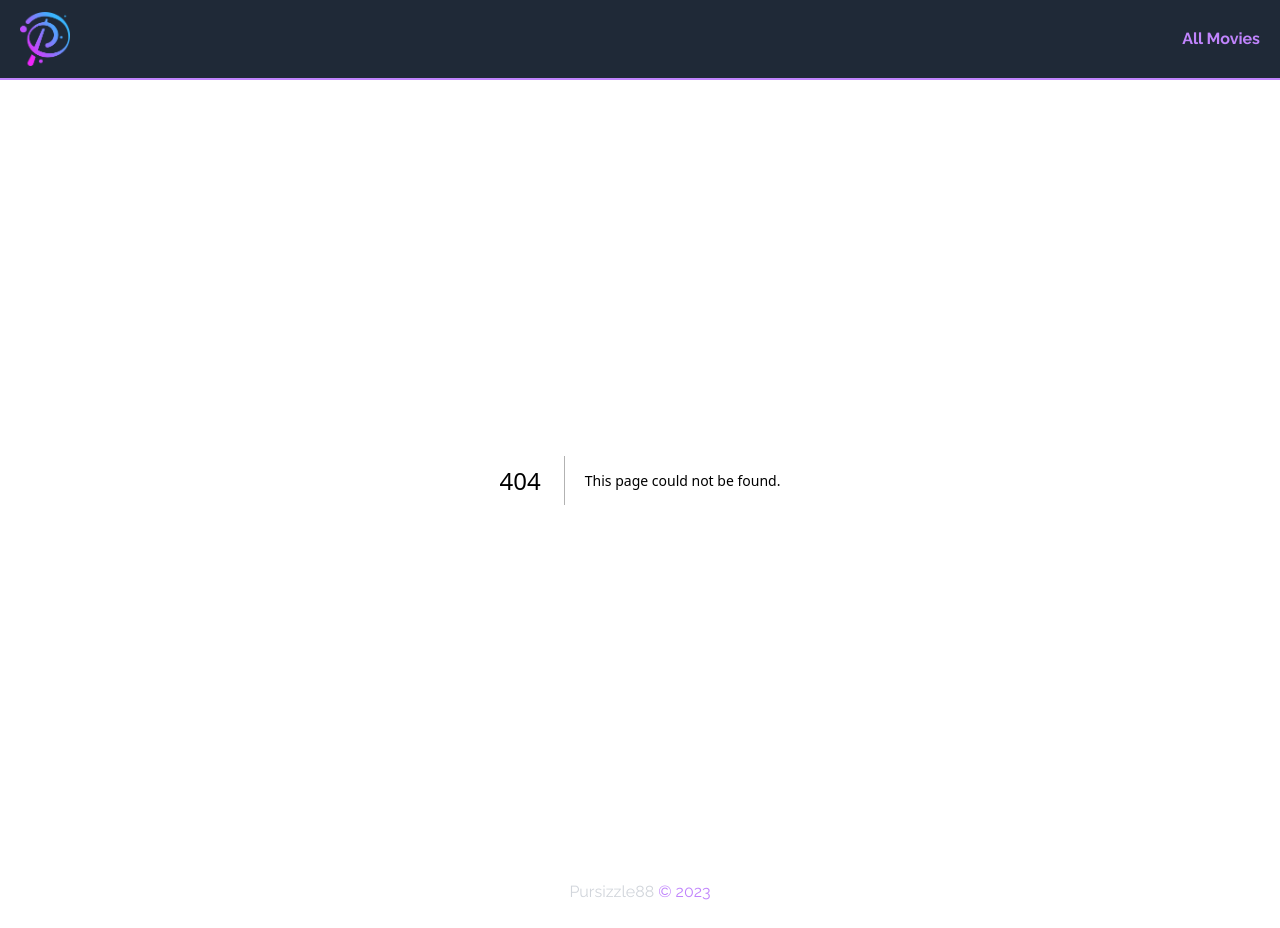
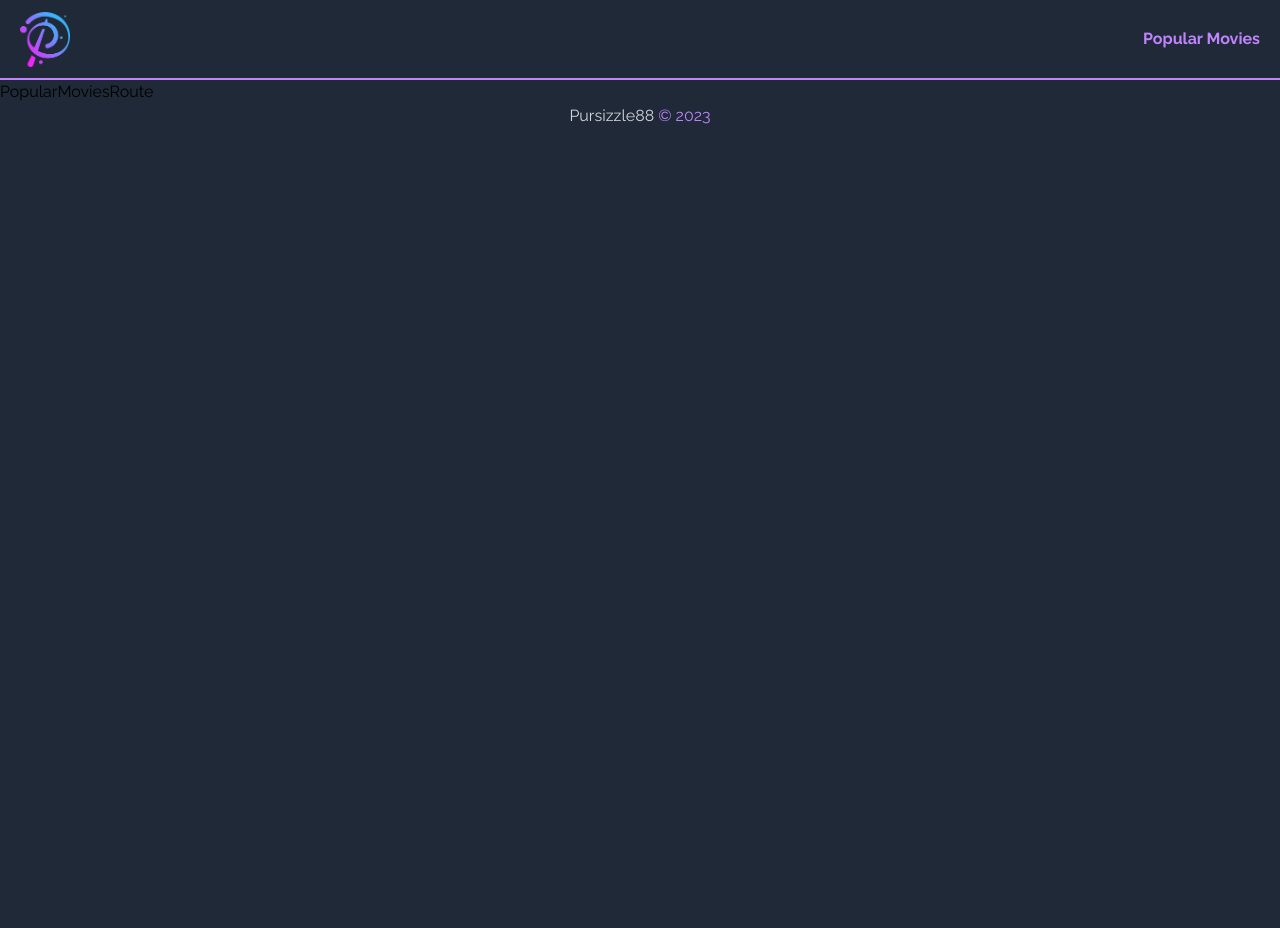
Before and after one commit to Apurcell88/movie-trailer, a Next.js app: page /movies in a window 1280 px wide. Before the commit this address had no page. After the commit the page ends 800 px from the top, so only its background shows below. Built offline with nearby package versions, Linux system fonts and the light colour scheme.

Commit message:
Added Links to the Navbar for navigation between routes.

```diff
--- a/app/components/Navbar.jsx
+++ b/app/components/Navbar.jsx
@@ -1,18 +1,21 @@
-"use client" // using this since button has onClick
-
 import Logo from './logo.png';
 import Image from 'next/image';
+import Link from 'next/link';
 
 const Navbar = () => {
 
   return (
     <nav>
-      <Image
-        src={Logo}
-        alt='Purple letter P'
-        width="50"
-      />
-      <button className='navbar--all-movies-btn'>All Movies</button>
+      <Link href='/'>
+        <Image
+          src={Logo}
+          alt='Purple letter P'
+          width="50"
+        />
+      </Link>
+      <Link href='/movies' className='navbar--link'>
+        <button className='navbar--all-movies-btn'>Popular Movies</button>
+      </Link>
     </nav>
   );
 }
--- a/app/globals.css
+++ b/app/globals.css
@@ -21,6 +21,12 @@ nav {
     sticky
     top-0
     left-0
+}
+
+.navbar--link {
+  @apply
+   flex
+
 }
 
 .navbar--all-movies-btn {
--- /dev/null
+++ b/app/movies/page.jsx
@@ -0,0 +1,7 @@
+const Movies = () => {
+  return (
+    <div>PopularMoviesRoute</div>
+  );
+}
+
+export default Movies;
```
Also changed, not shown: app/api/tmdb.jsx (added).
